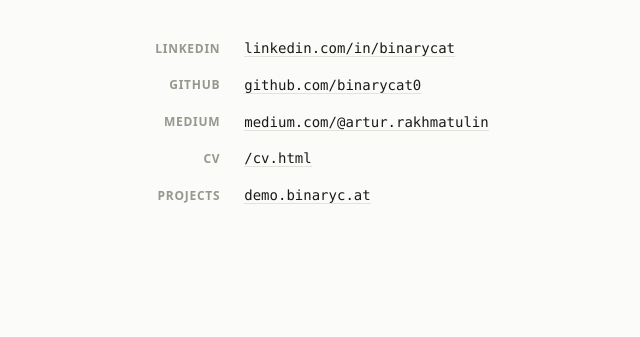
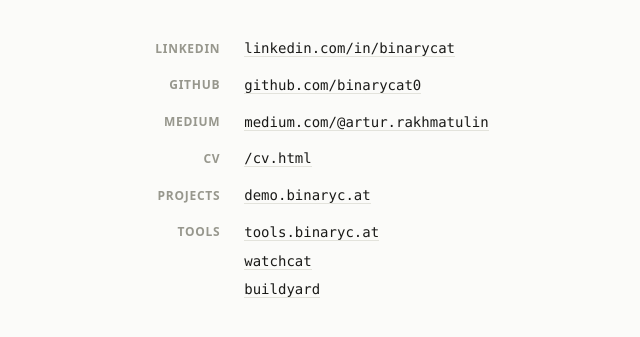
Before and after one commit to binarycat0/binaryc.at, an Astro site: page / in a window 1280 px wide. Shown: the part 435-772 px from the top of the page, without its empty margins (318-958 px from the left). Built offline with nearby package versions, Linux system fonts and the light colour scheme; Astro itself is replaced by a stand-in of ours.

Commit message:
Add Tools links to the landing page
Co-Authored-By: Claude Opus 5.5 <noreply@anthropic.com>
Claude-Session: https://claude.ai/code/session_01BhmNxJHM86UKoLxRV9e9wt

```diff
--- a/src/pages/index.astro
+++ b/src/pages/index.astro
@@ -9,6 +9,14 @@ const groups = [
   { label: 'Medium', links: [{ text: 'medium.com/@artur.rakhmatulin', href: 'https://medium.com/@artur.rakhmatulin' }] },
   { label: 'CV', links: [{ text: '/cv.html', href: '/cv.html' }] },
   { label: 'Projects', links: [{ text: 'demo.binaryc.at', href: 'https://demo.binaryc.at' }] },
+  {
+    label: 'Tools',
+    links: [
+      { text: 'tools.binaryc.at', href: 'https://tools.binaryc.at/' },
+      { text: 'watchcat', href: 'https://tools.binaryc.at/watchcat/' },
+      { text: 'buildyard', href: 'https://tools.binaryc.at/buildyard/' },
+    ],
+  },
 ];
 ---
 
```
